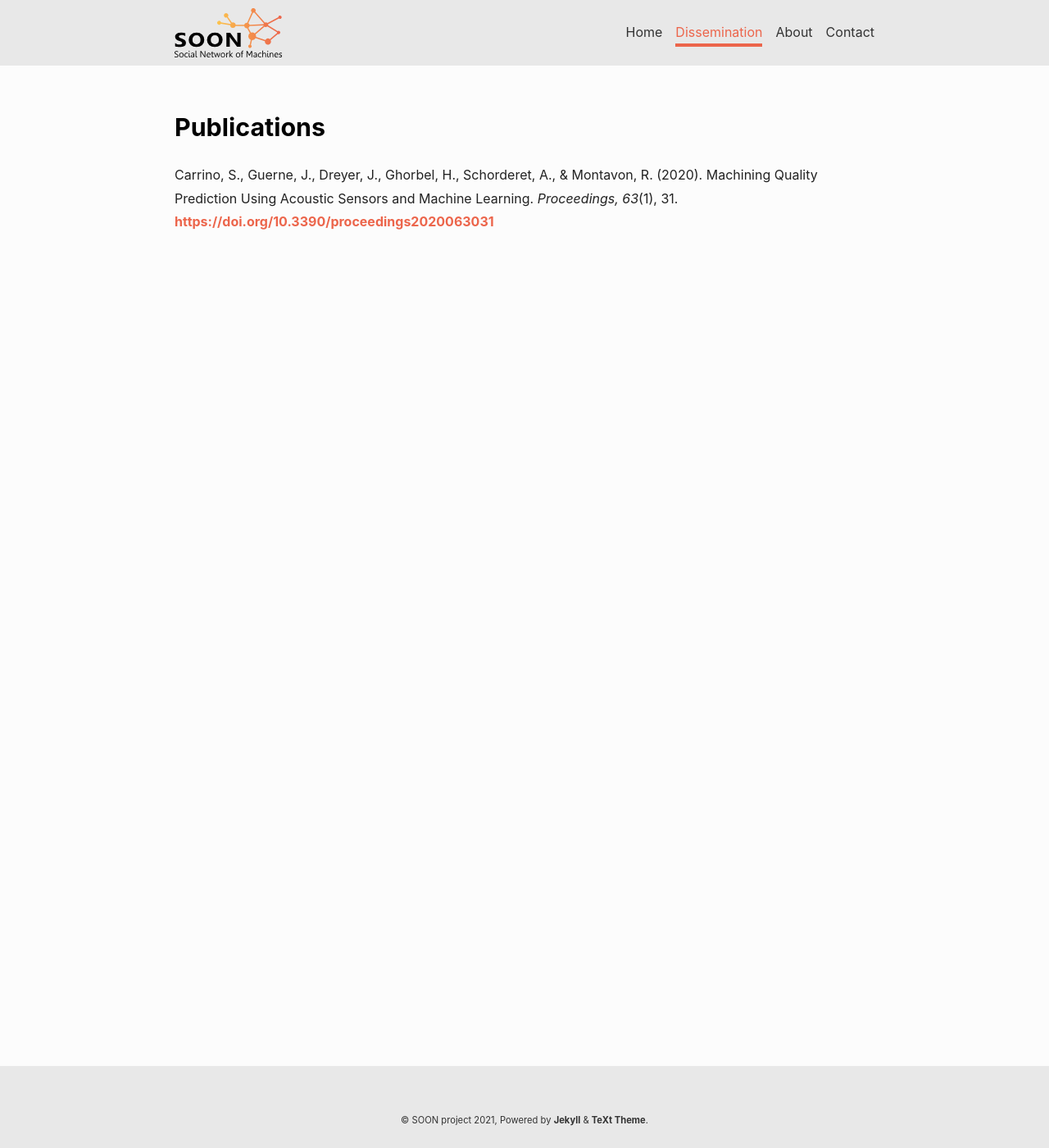
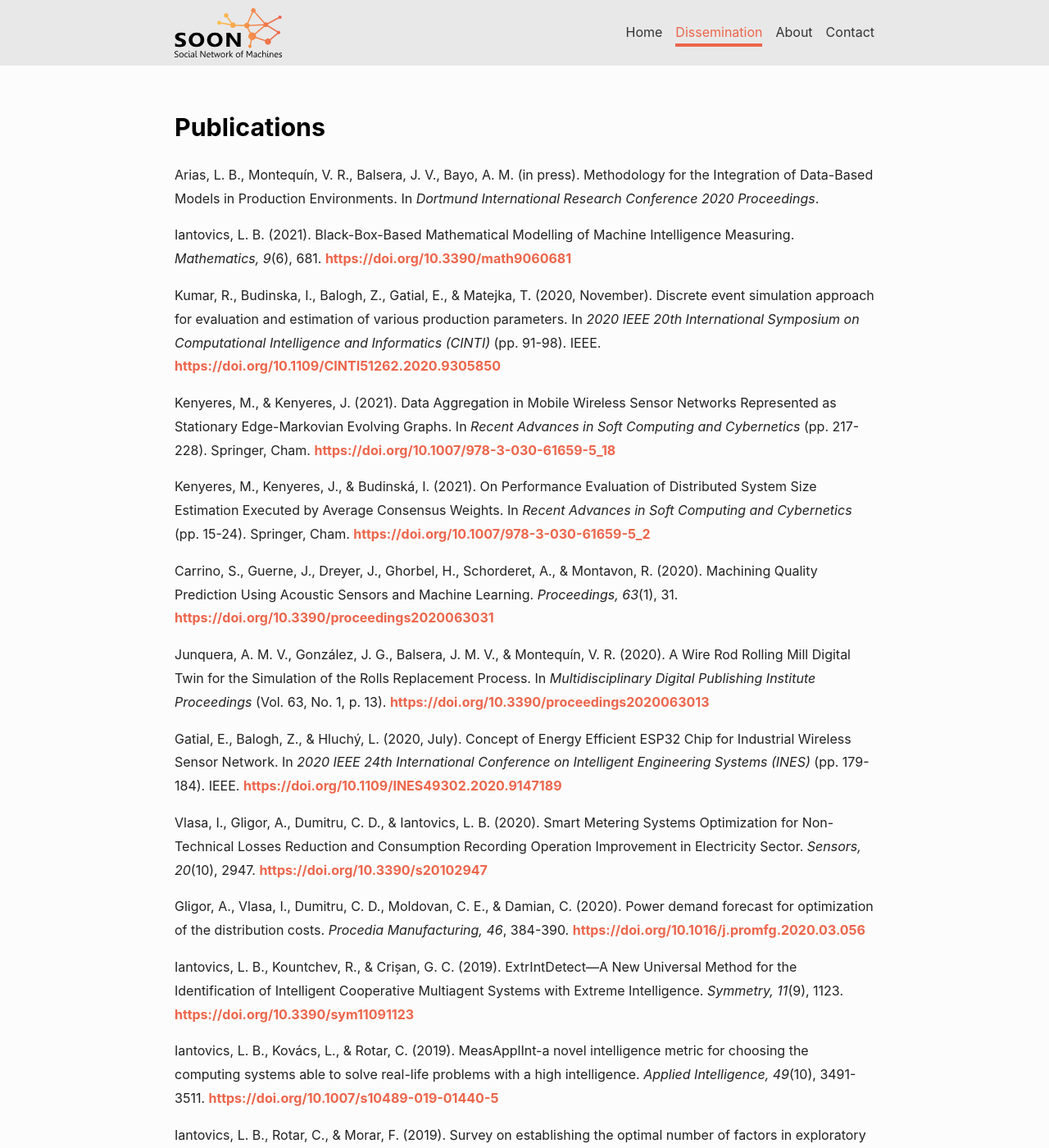
Before and after one commit to soon-project/soon-project.github.io, a Jekyll site: the page built from dissemination.html, in a window 1280 px wide and 1400 px high. Shown: the whole window at 82% size. Built offline with Jekyll 4.4.1, drawn with Linux system fonts in a browser that asks for light colours; nearby versions of some CDN libraries; some of the changed text lies outside the part shown.

Commit message:
Add publications in descending order

```diff
--- a/dissemination.html
+++ b/dissemination.html
@@ -5,4 +5,42 @@ layout: article
 <h2>Publications</h2>
 
 <!-- In APA style (7th edition) -->
+
+<!-- In press -->
+<p>Arias, L. B., Montequín, V. R., Balsera, J. V., Bayo, A. M. (in press). Methodology for the Integration of Data-Based Models in Production Environments. In <i>Dortmund International Research Conference 2020 Proceedings</i>.</p>
+
+<!-- Published: 22 March 2021 -->
+<p>Iantovics, L. B. (2021). Black-Box-Based Mathematical Modelling of Machine Intelligence Measuring. <i>Mathematics, 9</i>(6), 681. <a href="https://doi.org/10.3390/math9060681">https://doi.org/10.3390/math9060681</a></p>
+
+<!-- Added to IEEE Xplore: 08 January 2021 -->
+<p>Kumar, R., Budinska, I., Balogh, Z., Gatial, E., & Matejka, T. (2020, November). Discrete event simulation approach for evaluation and estimation of various production parameters. In <i>2020 IEEE 20th International Symposium on Computational Intelligence and Informatics (CINTI)</i> (pp. 91-98). IEEE. <a href="https://doi.org/10.1109/CINTI51262.2020.9305850">https://doi.org/10.1109/CINTI51262.2020.9305850</a></p>
+
+<!-- First Online: 06 February 2021 -->
+<p>Kenyeres, M., & Kenyeres, J. (2021). Data Aggregation in Mobile Wireless Sensor Networks Represented as Stationary Edge-Markovian Evolving Graphs. In <i>Recent Advances in Soft Computing and Cybernetics</i> (pp. 217-228). Springer, Cham. <a href="https://doi.org/10.1007/978-3-030-61659-5_18">https://doi.org/10.1007/978-3-030-61659-5_18</a></p>
+
+<!-- First Online: 06 February 2021 -->
+<p>Kenyeres, M., Kenyeres, J., & Budinská, I. (2021). On Performance Evaluation of Distributed System Size Estimation Executed by Average Consensus Weights. In <i>Recent Advances in Soft Computing and Cybernetics</i> (pp. 15-24). Springer, Cham. <a href="https://doi.org/10.1007/978-3-030-61659-5_2">https://doi.org/10.1007/978-3-030-61659-5_2</a></p>
+
+<!-- Published: 17 December 2020 -->
 <p>Carrino, S., Guerne, J., Dreyer, J., Ghorbel, H., Schorderet, A., & Montavon, R. (2020). Machining Quality Prediction Using Acoustic Sensors and Machine Learning. <i>Proceedings, 63</i>(1), 31. <a href="https://doi.org/10.3390/proceedings2020063031">https://doi.org/10.3390/proceedings2020063031</a></p>
+
+<!-- Published: 11 December 2020 -->
+<p>Junquera, A. M. V., González, J. G., Balsera, J. M. V., & Montequín, V. R. (2020). A Wire Rod Rolling Mill Digital Twin for the Simulation of the Rolls Replacement Process. In <i>Multidisciplinary Digital Publishing Institute Proceedings</i> (Vol. 63, No. 1, p. 13). <a href="https://doi.org/10.3390/proceedings2020063013">https://doi.org/10.3390/proceedings2020063013</a></p>
+
+<!-- Added to IEEE Xplore: 27 July 2020 -->
+<p>Gatial, E., Balogh, Z., & Hluchý, L. (2020, July). Concept of Energy Efficient ESP32 Chip for Industrial Wireless Sensor Network. In <i>2020 IEEE 24th International Conference on Intelligent Engineering Systems (INES)</i> (pp. 179-184). IEEE. <a href="https://doi.org/10.1109/INES49302.2020.9147189">https://doi.org/10.1109/INES49302.2020.9147189</a></p>
+
+<!-- Published: 22 May 2020 -->
+<p>Vlasa, I., Gligor, A., Dumitru, C. D., & Iantovics, L. B. (2020). Smart Metering Systems Optimization for Non-Technical Losses Reduction and Consumption Recording Operation Improvement in Electricity Sector. <i>Sensors, 20</i>(10), 2947. <a href="https://doi.org/10.3390/s20102947">https://doi.org/10.3390/s20102947</a></p>
+
+<!-- Available online: 13 May 2020 -->
+<p>Gligor, A., Vlasa, I., Dumitru, C. D., Moldovan, C. E., & Damian, C. (2020). Power demand forecast for optimization of the distribution costs. <i>Procedia Manufacturing, 46</i>, 384-390. <a href="https://doi.org/10.1016/j.promfg.2020.03.056">https://doi.org/10.1016/j.promfg.2020.03.056</a></p>
+
+<!-- Published: 04 September 2019 -->
+<p>Iantovics, L. B., Kountchev, R., & Crișan, G. C. (2019). ExtrIntDetect—A New Universal Method for the Identification of Intelligent Cooperative Multiagent Systems with Extreme Intelligence. <i>Symmetry, 11</i>(9), 1123. <a href="https://doi.org/10.3390/sym11091123">https://doi.org/10.3390/sym11091123</a></p>
+
+<!-- Published: 01 April 2019 -->
+<p>Iantovics, L. B., Kovács, L., & Rotar, C. (2019). MeasApplInt-a novel intelligence metric for choosing the computing systems able to solve real-life problems with a high intelligence. <i>Applied Intelligence, 49</i>(10), 3491-3511. <a href="https://doi.org/10.1007/s10489-019-01440-5">https://doi.org/10.1007/s10489-019-01440-5</a></p>
+
+<!-- Published: 04 December 2018 -->
+<p>Iantovics, L. B., Rotar, C., & Morar, F. (2019). Survey on establishing the optimal number of factors in exploratory factor analysis applied to data mining. <i>Wiley Interdisciplinary Reviews: Data Mining and Knowledge Discovery, 9</i>(2), e1294. <a href="https://doi.org/10.1002/widm.1294">https://doi.org/10.1002/widm.1294</a></p>
```
